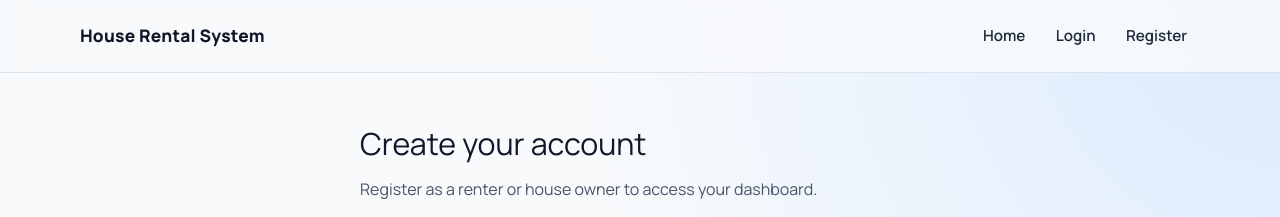
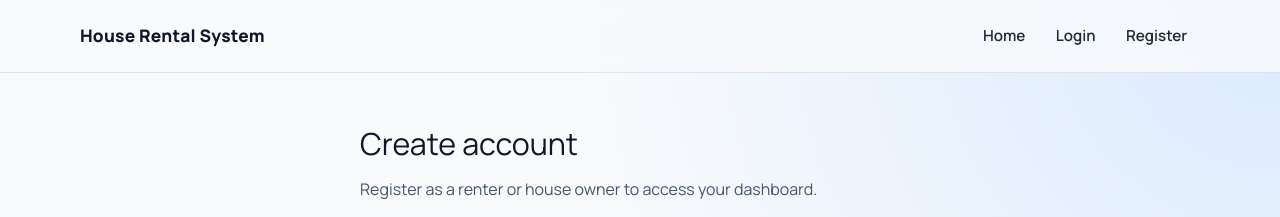
Before and after one commit to samuelabera21/House-Rental-System, a Next.js app: page /register in a window 1280 px wide. Shown: the top 217 px of the page. Built offline with nearby package versions, Linux system fonts and the light colour scheme.

Commit message:
HS-26: update registration form UI with confirm password and policy agreement

```diff
--- a/app/register/page.js
+++ b/app/register/page.js
@@ -6,7 +6,7 @@ export default function RegisterPage() {
   return (
     <section className="section-block auth-section">
       <div className="page-container auth-container">
-        <h1>Create your account</h1>
+        <h1>Create account</h1>
         <p>Register as a renter or house owner to access your dashboard.</p>
         <form className="auth-form" action="#">
           <label>
```
